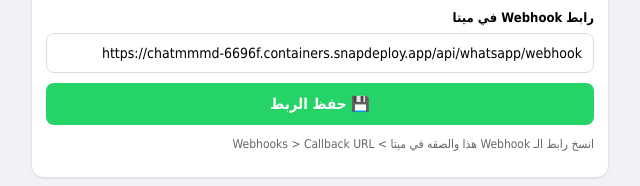
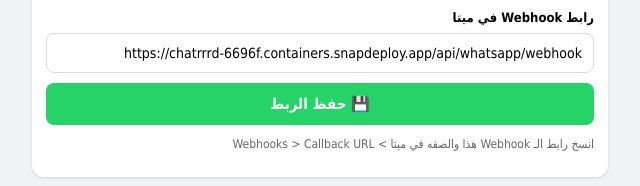
Before and after one commit to moknethunter/ChatPlatform, a plain HTML site: page wwwroot/connectors.html in a window 1280 px wide. Shown: the part 296-482 px from the top of the page, 320-960 px from the left. Drawn offline with Linux system fonts and the light colour scheme; no server answers.

Commit message:
Update webhook URL in connectors.html

```diff
--- a/wwwroot/connectors.html
+++ b/wwwroot/connectors.html
@@ -39,7 +39,7 @@ button.gray{background:#eee;color:#333}
 <label>رمز الوصول Token من ميتا</label>
 <input id="token" placeholder="الصقه من زر إنشاء رمز في ميتا">
 <label>رابط Webhook في ميتا</label>
-<input id="webhook" readonly value="https://chatmmmd-6696f.containers.snapdeploy.app/api/whatsapp/webhook">
+<input id="webhook" readonly value="https://chatrrrd-6696f.containers.snapdeploy.app/api/whatsapp/webhook">
 <button onclick="save()">💾 حفظ الربط</button>
 <p style="font-size:12px;color:#666">انسخ رابط الـ Webhook هذا والصقه في ميتا > Webhooks > Callback URL</p>
 </div>
```
